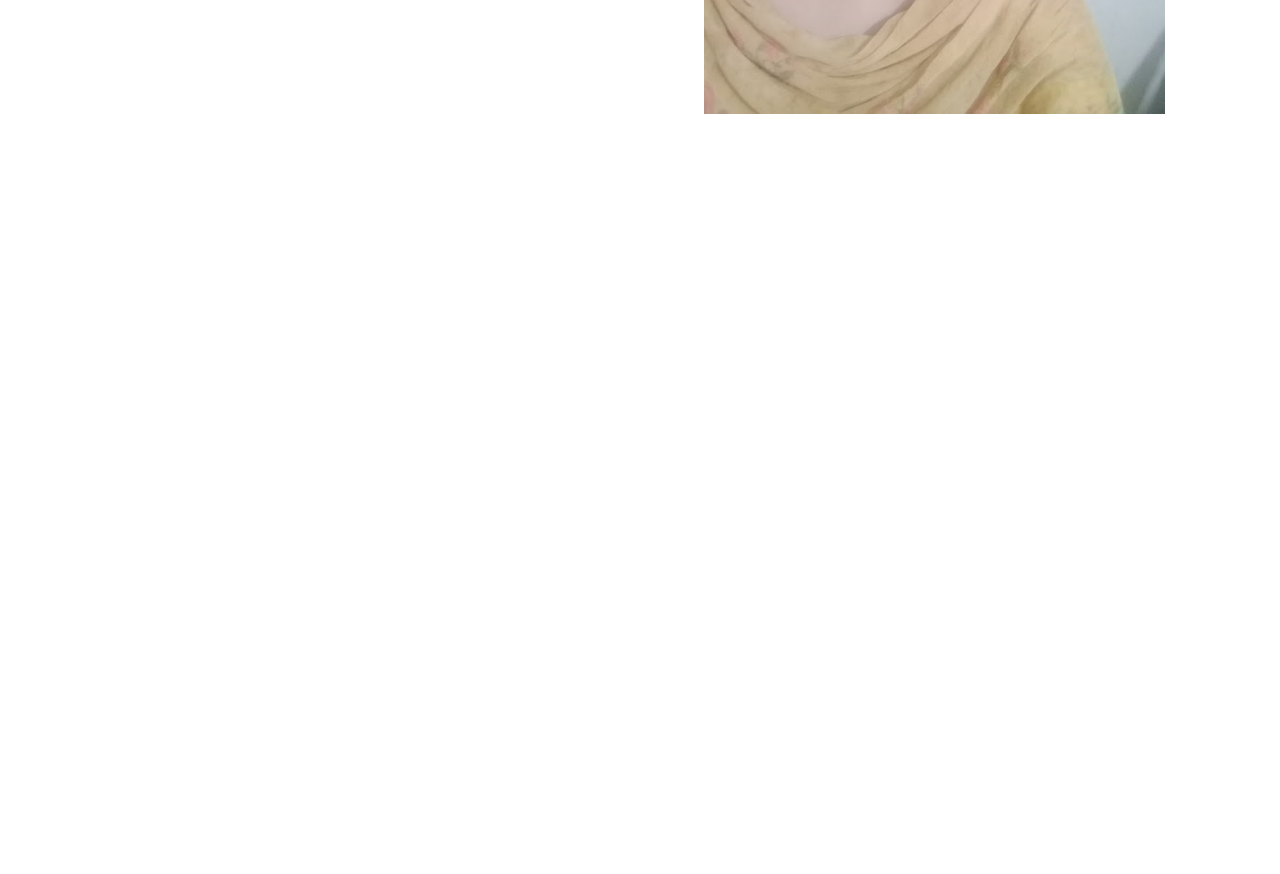
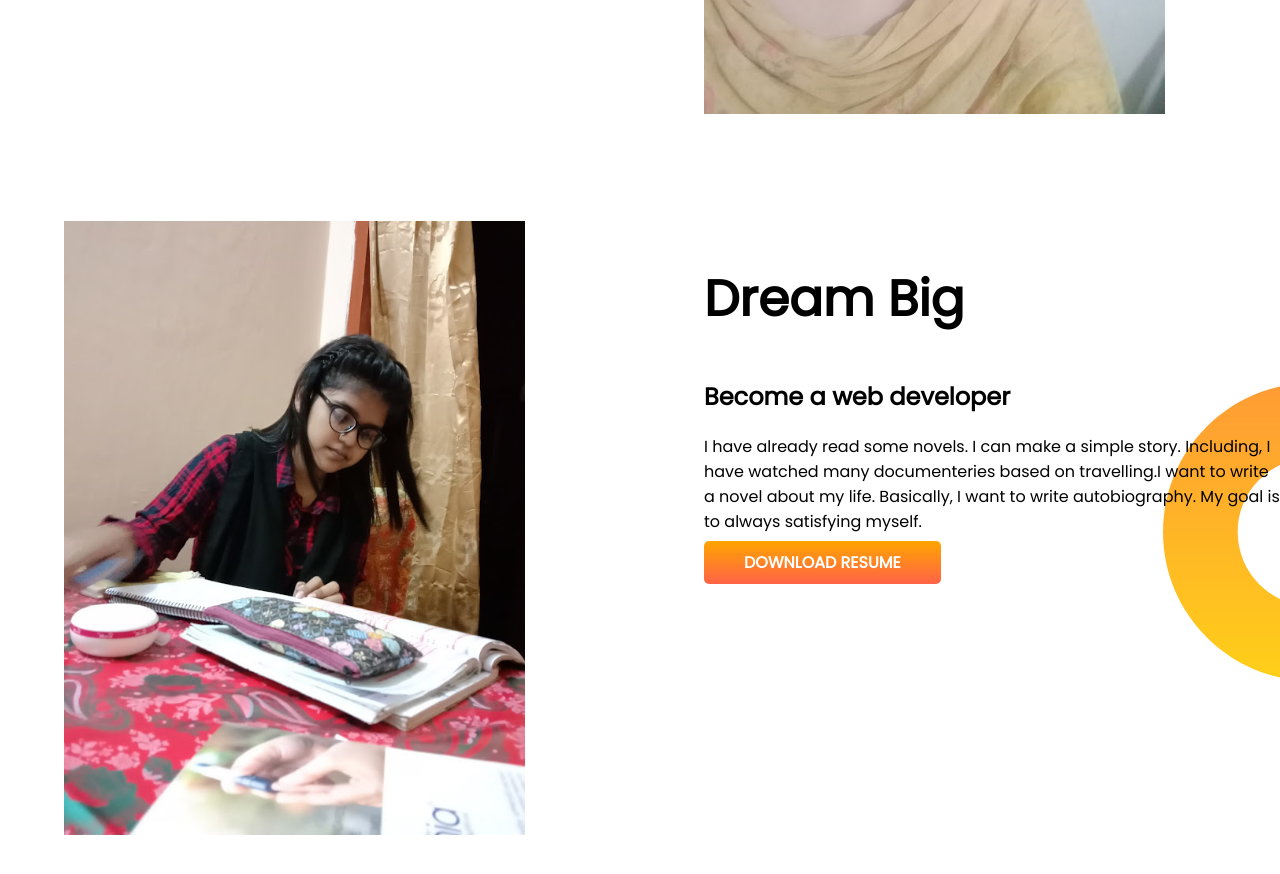
Before and after one commit to nusratjahansumaiya/developer--portfolio, a plain HTML site: page index.html in a window 1280 px wide. Shown: the part 500-1374 px from the top of the page. Before the commit the page ends 800 px from the top, so only its background shows below. Drawn offline with Linux system fonts and the light colour scheme.

Commit message:
dream added

```diff
--- a/index.html
+++ b/index.html
@@ -36,6 +36,29 @@
         </div>
         <div class="half"> <img src="images/IMG_20210719_160803.jpg" alt=""></div>
     </section>
+    <section class="dream-big">
+
+        <div class="half">
+            <img src="images/IMG_20211002_212340.jpg" alt="">
+
+
+
+        </div>
+
+
+        <div class="half">
+
+            <h1>Dream Big</h1>
+
+            <h2>Become a web developer</h2>
+            <p> I have already read some novels. I can make a simple story. Including, I have watched many documenteries
+                based on travelling.I want to write a novel about my life. Basically, I want to write autobiography. My
+                goal is to always satisfying myself.</p>
+            <a class="link-button" target="_blank" href="">DOWNLOAD RESUME</a>
+
+
+        </div>
+    </section>
 
 
 
--- a/style.css
+++ b/style.css
@@ -14,6 +14,7 @@ h1 {
 
 section {
     display: flex;
+    margin-bottom: 100px;
 }
 
 .half {
@@ -38,3 +39,9 @@ section {
     background-image: url(images/top-banner.png);
     background-repeat: no-repeat;
 }
+
+.dream-big {
+    background-image: url(images/dream-bg.png);
+    background-repeat: no-repeat;
+    background-position: right;
+}
```
Also changed, not shown: images/IMG_20211002_212340.jpg (added).
